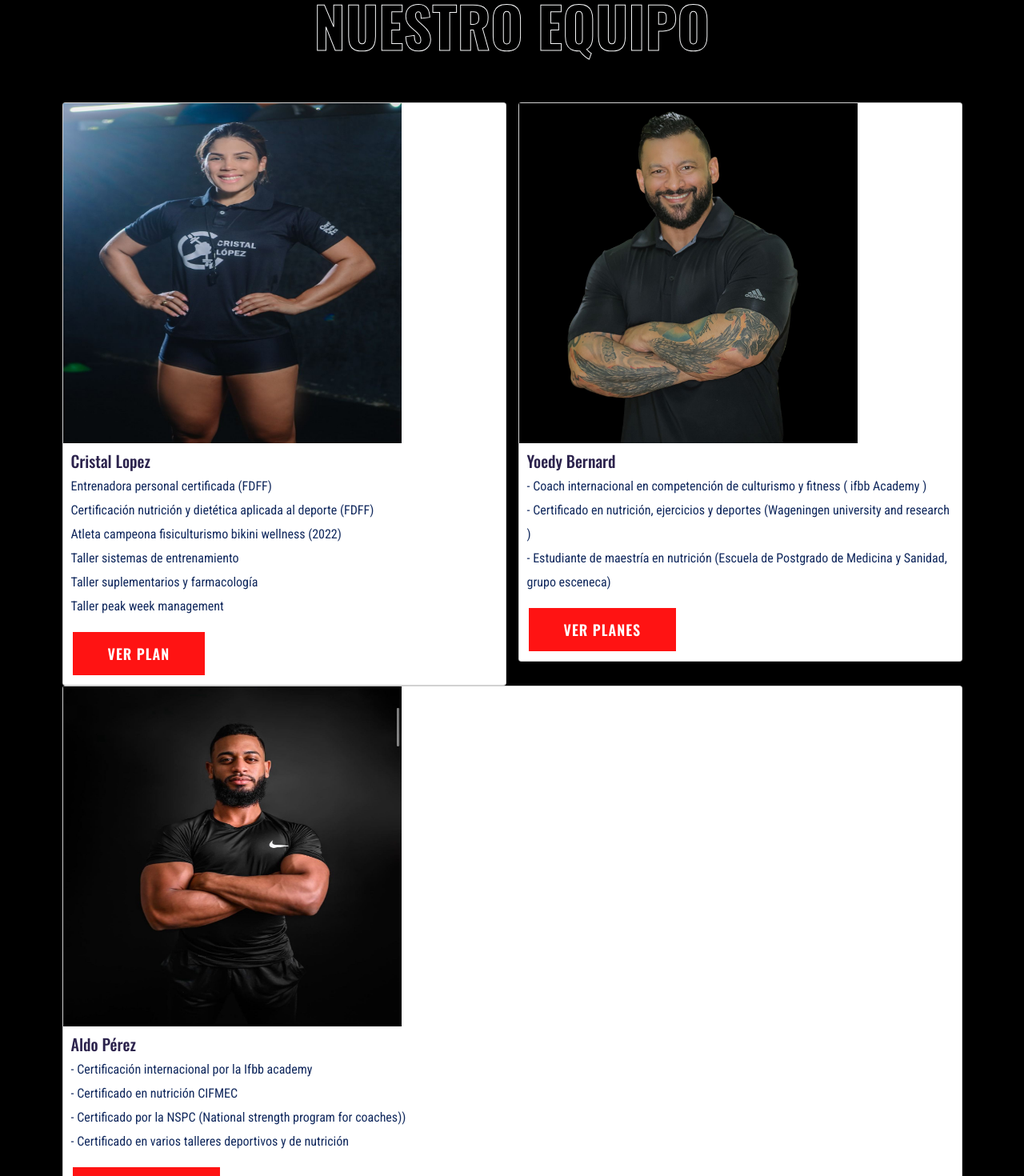
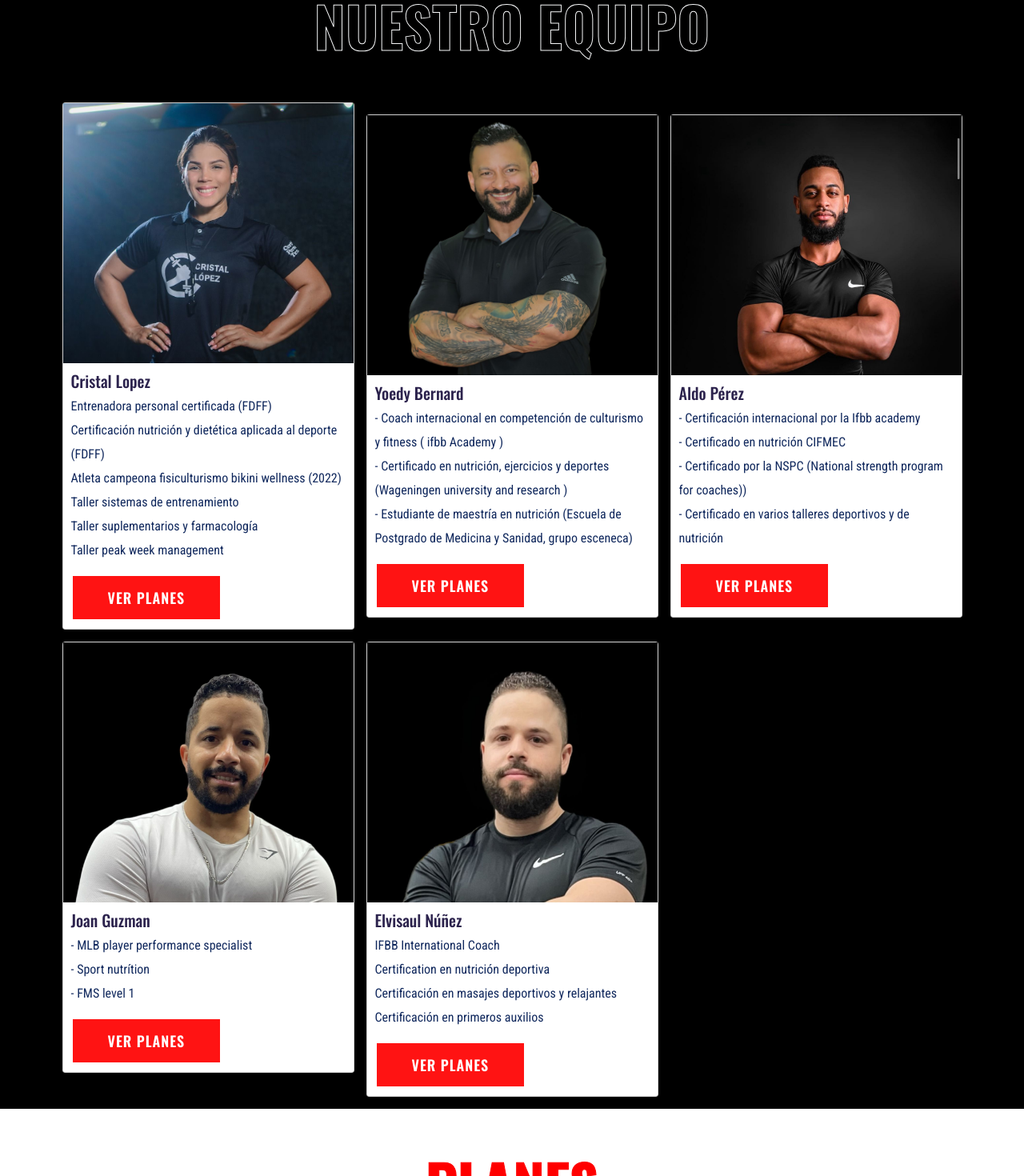
Before and after one commit to masterfermin02/cristal-page, a Next.js app: page / in a window 1280 px wide. Shown: the part 1560-3030 px from the top of the page at 80% size. Built offline with nearby package versions, Linux system fonts and the light colour scheme.

Commit message:
Fix issue with outteam section

```diff
--- a/app/Components/OurTeam.tsx
+++ b/app/Components/OurTeam.tsx
@@ -1,6 +1,7 @@
 import React from 'react';
 import Image from "next/image";
-import { DEFAULT_WHATSAPP_MESSAGE } from '@/lib/constants';
+
+const DEFAULT_WHATSAPP_MESSAGE = 'Hola me interesa conocer sus planes para entrenamiento presencial en Good Shape y su disponibilidad. Mensaje enviado desde el sitio web.';
 
 const TeamSection = () => {
     return (
@@ -14,15 +15,17 @@ const TeamSection = () => {
                     </div>
                 </div>
                 <div className="row">
-                    <div className="col">
+                    <div className="col-lg-4 col-md-6 col-sm-12">
                         <div className="card shadow-sm">
-                            <Image
+                            <div style={{ position: 'relative', width: '100%', height: '325px' }}>
+                                <Image
                                     src="/../assets/img/team/cristal.jpeg"
                                     alt="Cristal coach"
-                                    width={423}
-                                    height={425}
-                                    sizes="(max-width: 423px) 100vw, 33vw"
-                                />
+                                    layout='fill'
+                                    objectFit='cover'
+                                    objectPosition='top'
+                                    />
+                            </div>
                             <div className="card-body">
                                 <h2>Cristal Lopez</h2>
                                 <p className="card-text">
@@ -37,21 +40,23 @@ const TeamSection = () => {
                                 </p>
                                 <div className="d-flex justify-content-between align-items-center">
                                     <div className="btn-group">
-                                        <a href="#planes" className="btn btn-sm btn-outline-secondary">Ver plan</a>
+                                        <a href="#planes" className="btn btn-sm btn-outline-secondary">Ver planes</a>
                                     </div>
                                 </div>
                             </div>
                         </div>
                     </div>
-                    <div className="col">
+                    <div className="col-lg-4 col-md-6 col-sm-12 mt-4">
                         <div className="card shadow-sm">
-                            <Image
+                            <div style={{ position: 'relative', width: '100%', height: '325px' }}>
+                                <Image
                                     src="/../assets/img/team/yoedy.jpeg"
                                     alt="Yoedy coach"
-                                    width={423}
-                                    height={425}
-                                    sizes="(max-width: 423px) 100vw, 33vw"
+                                    layout='fill'
+                                    objectFit='cover'
+                                    objectPosition='top'
                                 />
+                            </div>
                             <div className="card-body">
                                 <h2>Yoedy Bernard</h2>
                                 <p className="card-text">
@@ -69,15 +74,17 @@ const TeamSection = () => {
                             </div>
                         </div>
                     </div>
-                    <div className="col">
+                    <div className="col-lg-4 col-md-6 col-sm-12 mt-4">
                         <div className="card shadow-sm">
-                        <Image
+                            <div style={{ position: 'relative', width: '100%', height: '325px' }}>
+                                <Image
                                     src="/../assets/img/team/aldo-perez.jpeg"
-                                    alt="Yoedy coach"
-                                    width={423}
-                                    height={425}
-                                    sizes="(max-width: 423px) 100vw, 33vw"
+                                    alt="Aldo coach"
+                                    layout='fill'
+                                    objectFit='cover'
+                                    objectPosition='top'
                                 />
+                            </div>
                             <div className="card-body">
                                 <h2>Aldo Pérez</h2>
                                 <p className="card-text">
@@ -96,19 +103,15 @@ const TeamSection = () => {
                             </div>
                         </div>
                     </div>
-                </div>
-                <div className="row pt-4">
-                    <div className="col">
+                    <div className="col-lg-4 col-md-6 col-sm-12 mt-4">
                         <div className="card shadow-sm">
-                            <div style={{ maxHeight: '500px', overflow: 'hidden' }}>
+                            <div style={{ position: 'relative', width: '100%', height: '325px' }}>
                                 <Image
                                         src="/../assets/img/team/joan-2.jpeg"
-                                        alt="Yoedy coach"
-                                        width={223}
-                                        height={225}
-                                        layout='responsive'
+                                        alt="Joan coach"
+                                        layout='fill'
                                         objectFit='cover'
-                                        sizes="(max-width: 423px) 100vw, 33vw"
+                                        objectPosition='top'
                                     />
                             </div>
                             <div className="card-body">
@@ -128,16 +131,15 @@ const TeamSection = () => {
                             </div>
                         </div>
                     </div>
-                    <div className="col">
+                    <div className="col-lg-4 col-md-6 col-sm-12 mt-4">
                         <div className="card shadow-sm">
-                            <div style={{ maxHeight: '500px', overflow: 'hidden' }}>
+                            <div style={{ position: 'relative', width: '100%', height: '325px' }}>
                                 <Image
                                         src="/../assets/img/team/elvissaul.jpeg"
-                                        alt="Yoedy coach"
-                                        width={223}
-                                        height={225}
-                                        layout='responsive'
+                                        alt="Saul coach"
+                                        layout='fill'
                                         objectFit='cover'
+                                         objectPosition='top'
                                     />
                             </div>
                             <div className="card-body">
```
